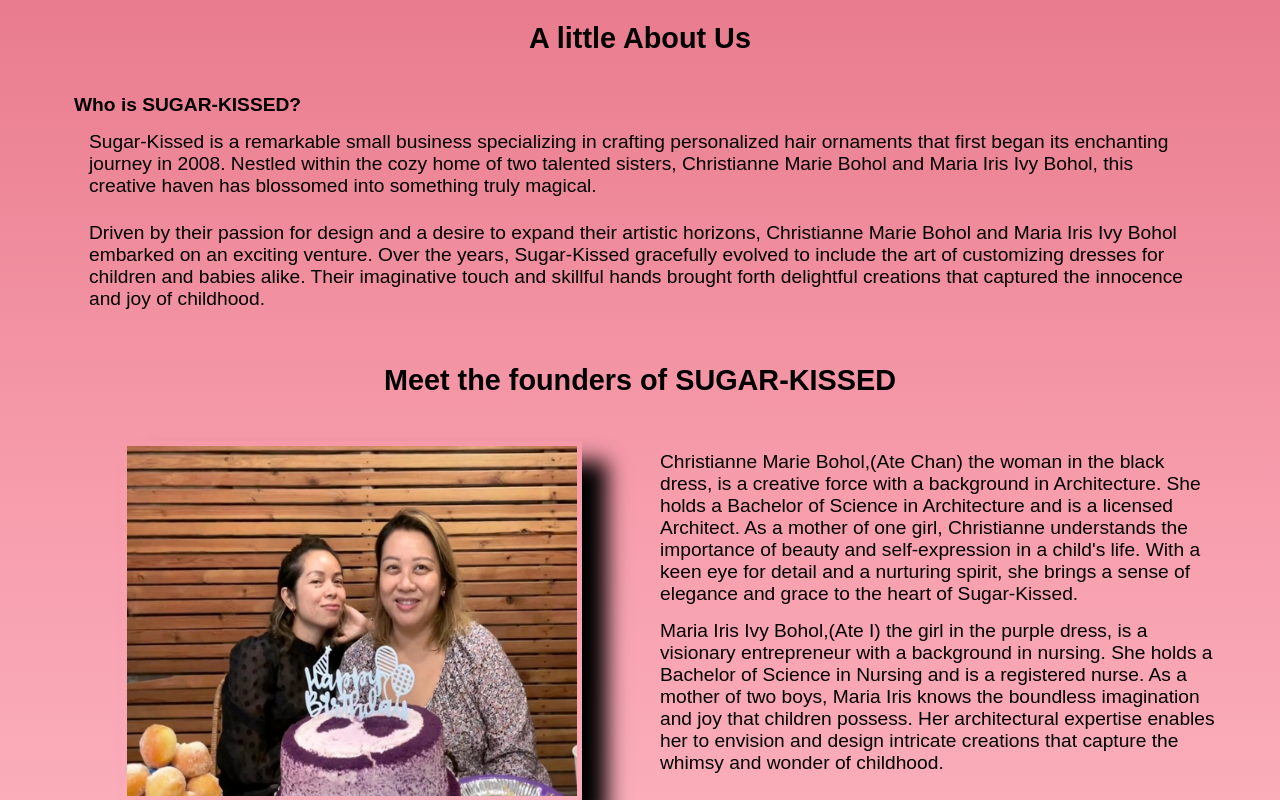
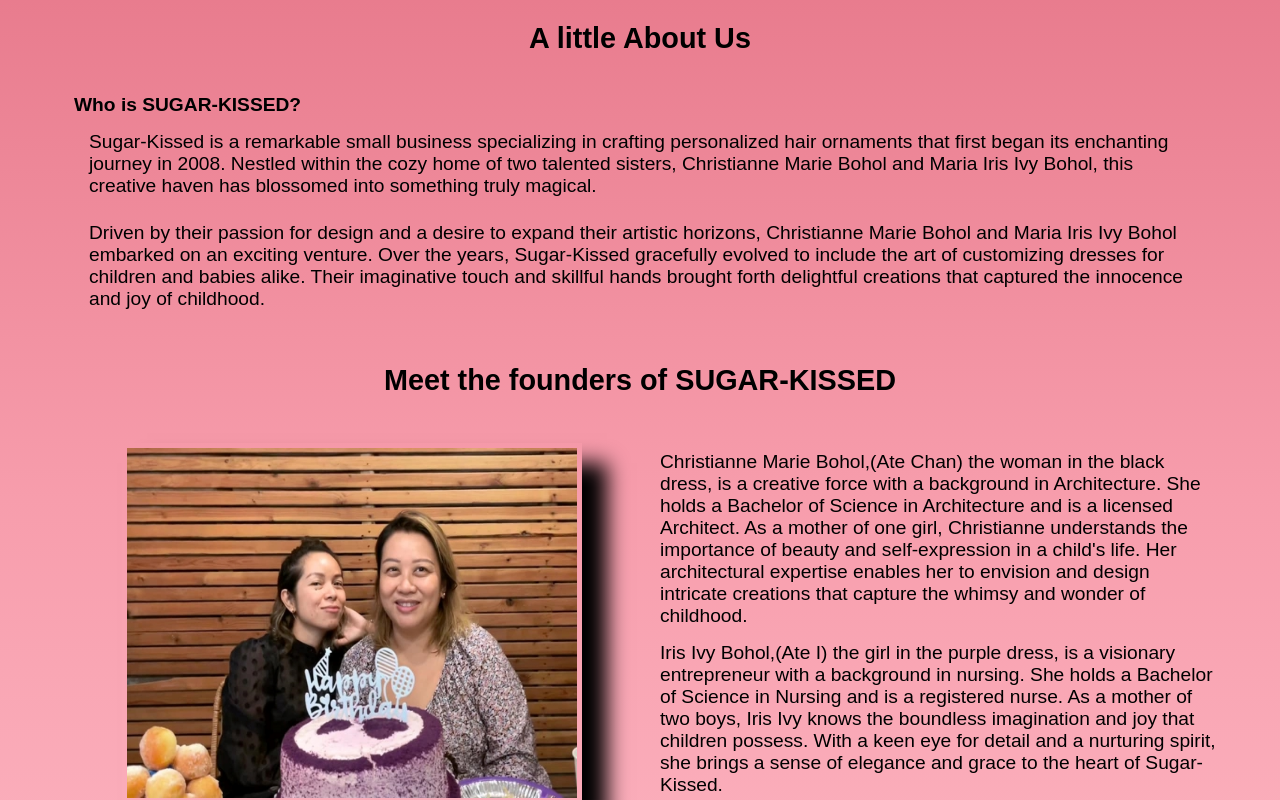
Before and after one commit to knoxx1208/knoxx1208.github.io, a plain HTML site: page about.html in a window 1280 px wide. Shown: the part 181-981 px from the top of the page. Drawn offline with Linux system fonts and the light colour scheme; a web font is replaced by a local one.

Commit message:
change the description of founders

```diff
--- a/about.html
+++ b/about.html
@@ -57,14 +57,14 @@
                     <p class="pleft">
                         Christianne Marie Bohol,(Ate Chan) the woman in the black dress, is a creative force with a background in
                         Architecture. She holds a Bachelor of Science in Architecture and is a licensed Architect. As a mother of one girl,
-                        Christianne understands the importance of beauty and self-expression in a child's life. With a keen eye for
-                        detail and a nurturing spirit, she brings a sense of elegance and grace to the heart of Sugar-Kissed.
+                        Christianne understands the importance of beauty and self-expression in a child's life. Her architectural expertise enables
+                        her to envision and design intricate creations that capture the whimsy and wonder of childhood.
                     </p>
                     <p class="pleft">
-                        Maria Iris Ivy Bohol,(Ate I) the girl in the purple dress, is a visionary entrepreneur with a background in nursing.
+                        Iris Ivy Bohol,(Ate I) the girl in the purple dress, is a visionary entrepreneur with a background in nursing.
                         She holds a Bachelor of Science in Nursing and is a registered nurse. As a mother of two boys,
-                        Maria Iris knows the boundless imagination and joy that children possess. Her architectural expertise enables
-                        her to envision and design intricate creations that capture the whimsy and wonder of childhood.
+                        Iris Ivy knows the boundless imagination and joy that children possess. With a keen eye for
+                        detail and a nurturing spirit, she brings a sense of elegance and grace to the heart of Sugar-Kissed.
                     </p>
                 </div>
                 <div class="gdiv2">
```
